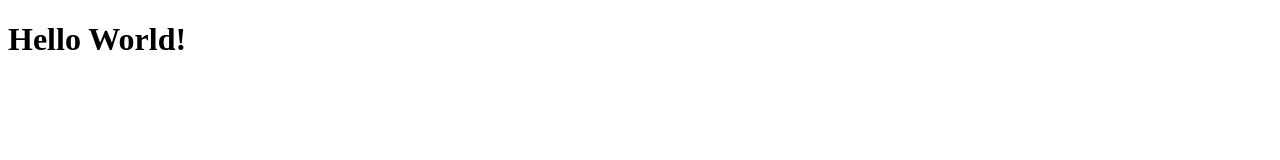
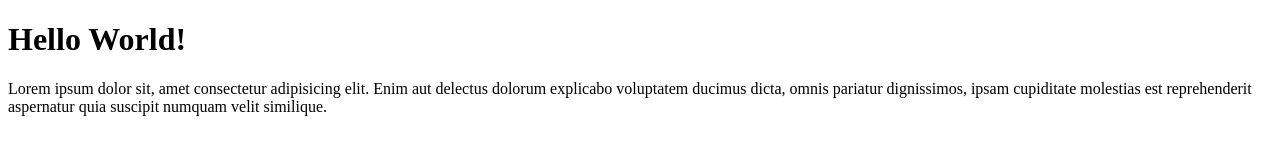
Before and after one commit to diyonhdyt/diyon-git-test, a plain HTML site: page index.html in a window 1280 px wide. Drawn offline with Linux system fonts and the light colour scheme.

Commit message:
Mengubah file index.html

```diff
--- a/index.html
+++ b/index.html
@@ -7,5 +7,6 @@
 </head>
 <body>
     <h1>Hello World!</h1>
+    <p>Lorem ipsum dolor sit, amet consectetur adipisicing elit. Enim aut delectus dolorum explicabo voluptatem ducimus dicta, omnis pariatur dignissimos, ipsam cupiditate molestias est reprehenderit aspernatur quia suscipit numquam velit similique.</p>
 </body>
 </html>
```
